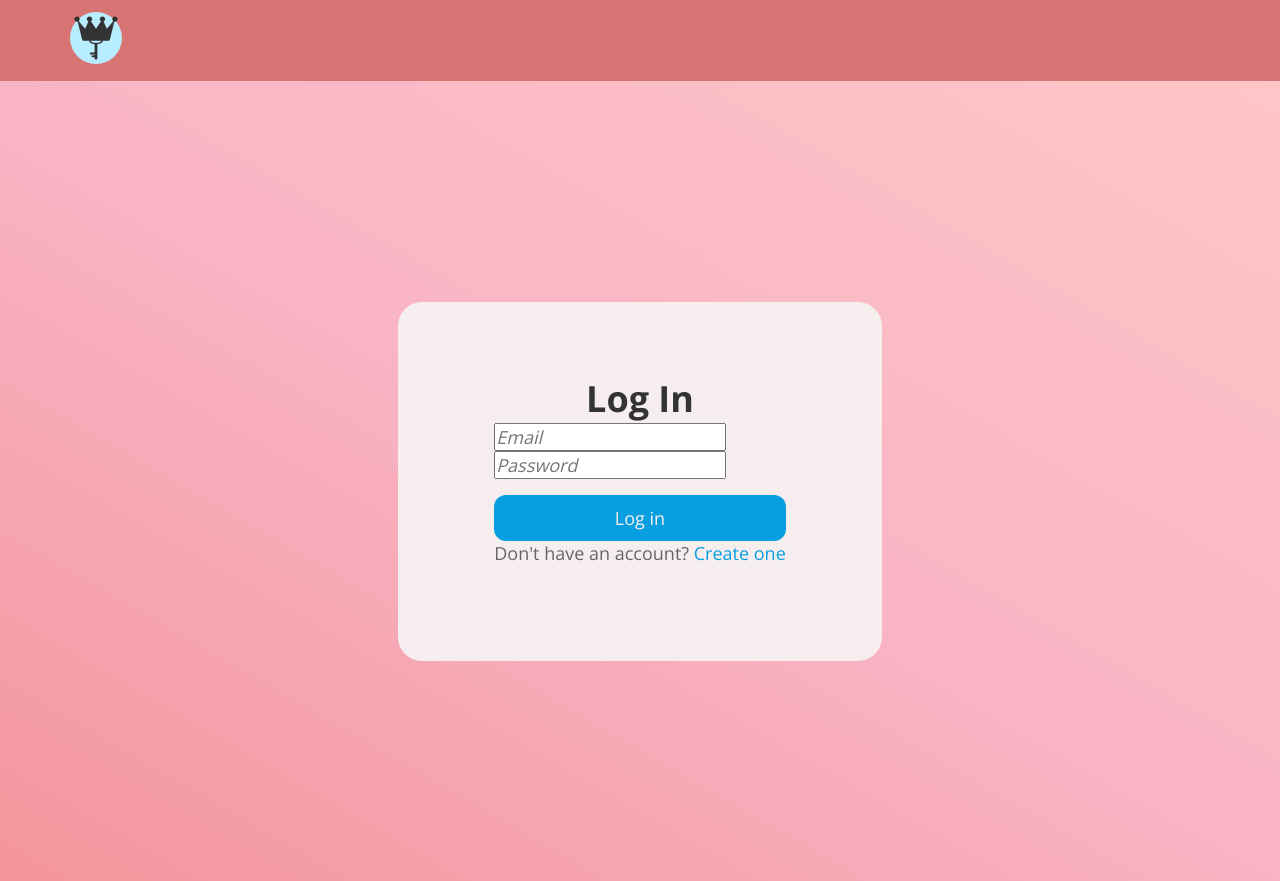
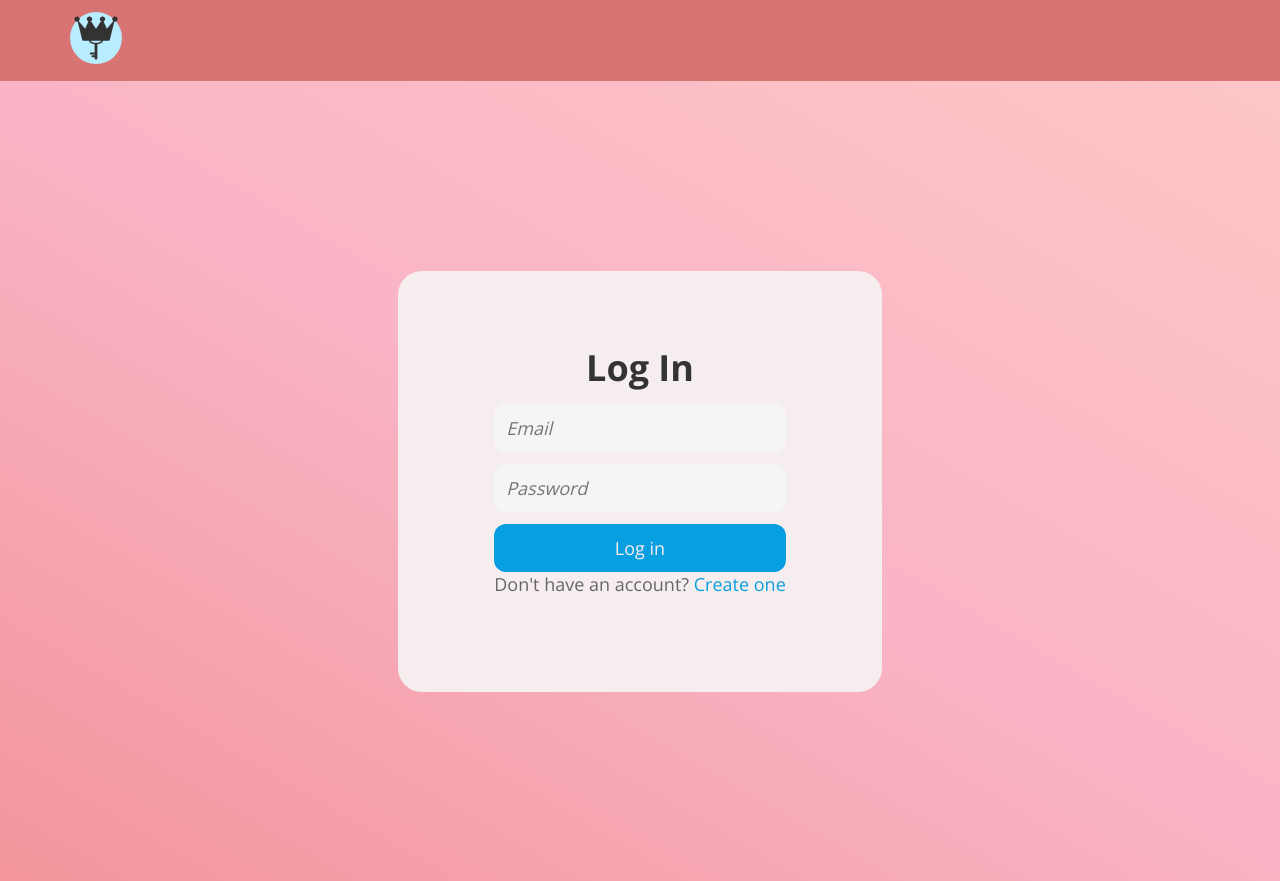
Before and after one commit to SokolovskyiAnton/secret-blog, a Vue app: page /login in a window 1280 px wide. Built offline with nearby package versions, Linux system fonts and the light colour scheme.

Commit message:
login page refactoring

```diff
--- a/src/main.js
+++ b/src/main.js
@@ -1,4 +1,4 @@
-import "./assets/main.css";
+import "./assets/main.scss";
 import { createApp } from "vue";
 import { createPinia } from "pinia";
 import App from "./App.vue";
--- a/src/views/LoginView.vue
+++ b/src/views/LoginView.vue
@@ -1,57 +1,54 @@
 <template>
 	<div class="login">
-		<div class="login__login-content">
-			<div class="login__login-content__login-header">
-				<h1 class="login__login-content__login-header__title">Log In</h1>
+		<div class="login__content">
+			<div class="login__content__header">
+				<h1 class="login__content__header__title">Log In</h1>
 			</div>
-			<div class="login__login-content__login-form">
-				<div class="login__login-content__login-form__input-box">
+			<form
+        @submit.prevent="handleSubmit"
+        class="login__content__form"
+      >
+				<div class="login__content__form__item">
 					<input
 						autofill
 						type="text"
-						class="login__login-content__login-form__input-box__input-field"
+						class="login__content__form__item__input"
 						placeholder="Email"
 						v-model.trim="email"
-						:class="{ errorBorder: v$.email.$error }"
+						:class="{ 'login__content__form__item__input-error': v$.email.$error }"
 					/>
+          <span v-if="v$.email.$error" class="login__content__form__item__error">
+            {{ v$.email.$errors[0].$message }}
+          </span>
 				</div>
-				<span v-if="v$.email.$error" class="login-form__error-span">
-					{{ v$.email.$errors[0].$message }}
-				</span>
-				<div class="login__login-content__login-form__input-box">
+				<div class="login__content__form__item">
 					<input
 						type="password"
-						class="login__login-content__login-form__input-box__input-field"
+						class="login__content__form__item__input"
 						placeholder="Password"
 						v-model.trim="password"
-						:class="{ errorBorder: v$.password.$error }"
+						:class="{ 'login__content__form__item__input-error': v$.password.$error }"
 						@keyup.enter="handleSubmit"
 					/>
-				</div>
-				<span v-if="v$.password.$error" class="login-form__error-span">
+          <span v-if="v$.password.$error" class="login__content__form__item__error">
 					{{ v$.password.$errors[0].$message }}
 				</span>
-				<div class="login-form__button-arrow">
-					<button
-						class="login-form__button login-form__button--blue"
-						@click.prevent="handleSubmit"
-					>
-						Log in
-					</button>
 				</div>
-				<div class="login-footer login-form__input-box">
+        <button
+          type="submit"
+          class="login__content__form__btn"
+        >
+          Log in
+        </button>
+				<div class="login__content__form__footer">
 					<p>
 						Don't have an account?
-						<span
-							><router-link
-								class="login-footer__plain-link"
-								:to="{ name: 'SignupView' }"
-								>Create one</router-link
-							></span
-						>
+            <router-link class="login__content__form__footer__link" :to="{ name: 'SignupView' }">
+              Create one
+            </router-link>
 					</p>
 				</div>
-			</div>
+			</form>
 		</div>
 	</div>
 </template>
@@ -100,23 +97,6 @@ export default {
 </script>
 
 <style lang="scss">
-%login-inputs-styles {
-	&__input-box {
-		margin: 24px 0;
-		display: flex;
-
-		&__input-field {
-			width: 100%;
-			height: 46px;
-			padding: 0 12px;
-			border-radius: 12px;
-			border: none;
-			background-color: var(--input-background-color);
-			box-sizing: border-box;
-		}
-	}
-}
-
 .login {
 	display: flex;
 	justify-content: center;
@@ -125,13 +105,13 @@ export default {
 	min-height: 100vh;
 	background: var(--background-gradient);
 
-	&__login-content {
+	&__content {
 		border: none;
 		border-radius: 24px;
 		padding: 72px 96px 96px;
 		background-color: var(--content-color);
 
-		&__login-header {
+		&__header {
 			display: flex;
 			flex-direction: column;
 			align-items: center;
@@ -142,103 +122,55 @@ export default {
 				font-weight: bold;
 			}
 		}
-
-		&__login-form {
-			@extend %login-inputs-styles;
-
-		}
+    &__form {
+      &__item {
+        display: flex;
+        flex-direction: column;
+        margin-top: 12px;
+        &__input {
+          width: 100%;
+          padding: 12px;
+          border-radius: 12px;
+          border: none;
+          background-color: var(--input-background-color);
+          box-sizing: border-box;
+          &:placeholder-shown {
+            font-style: italic;
+          }
+          &-error {
+            border: 1px solid var(--red-color);
+          }
+        }
+        &__error {
+          color: var(--red-color);
+          font-size: 13px;
+          margin-top: 8px;
+        }
+      }
+      &__btn {
+        background-color: var(--blue-color);
+        color: var(--content-color);
+        padding: 12px;
+        border-radius: 12px;
+        width: 100%;
+        border: none;
+        margin-top: 12px;
+        cursor: pointer;
+      }
+      &__footer {
+        &__link {
+          text-decoration: none;
+          color: var(--blue-color);
+          cursor: pointer;
+        }
+      }
+    }
 	}
 }
 
-// .login-header__title {
-// 	color: var(--title-color);
-// 	font-size: 36px;
-// 	font-weight: bold;
-// }
-
-// .login {
-// 	display: flex;
-// 	justify-content: center;
-// 	align-items: center;
-// 	width: 100%;
-// 	min-height: 100vh;
-// 	background: var(--background-gradient);
-// }
-
-// .login-content {
-// 	border: none;
-// 	border-radius: 24px;
-// 	padding: 72px 96px 96px;
-// 	background-color: var(--content-color);
-// }
-
-// .login-header {
-// 	display: flex;
-// 	flex-direction: column;
-// 	align-items: center;
-// }
-
-// .login-form__input-box {
-// 	margin: 24px 0;
-// 	display: flex;
-// }
-
-.login-form__input-field,
-.login-form__button {
-	width: 100%;
-	height: 46px;
-	padding: 0 12px;
-	border-radius: 12px;
-	border: none;
-	background-color: var(--input-background-color);
-	box-sizing: border-box;
-}
-
-.login-form__button--blue {
-	background-color: var(--blue-color);
-	color: var(--content-color);
-}
-
-.login-form__button {
-	position: relative;
-	margin-top: 16px;
-}
-
-.login-form__button--blue:hover {
-	cursor: pointer;
-}
-
-input:placeholder-shown {
-	font-style: italic;
-}
-
-.login-footer__create-one {
-	color: var(--blue-color);
-}
-
-.login-footer__create-one:hover {
-	cursor: pointer;
-}
-
-.login-footer__plain-link {
-	text-decoration: none;
-	color: var(--blue-color);
-	cursor: pointer;
-}
-
-.login-form__error-span {
-	color: var(--red-color);
-	font-size: 16px;
-	display: flex;
-	margin-top: -16px;
-}
-
-.errorBorder {
-	border: 1px solid var(--red-color);
-}
 
 @media (max-width: 425px) {
-	.login-content {
+	.login__content {
 		padding: 32px;
 	}
 }
```
Also changed, not shown: src/assets/main.scss (renamed from src/assets/main.css).
